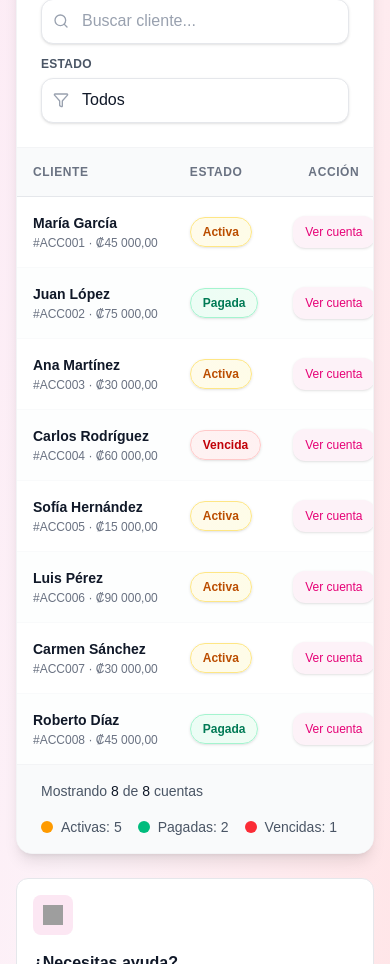
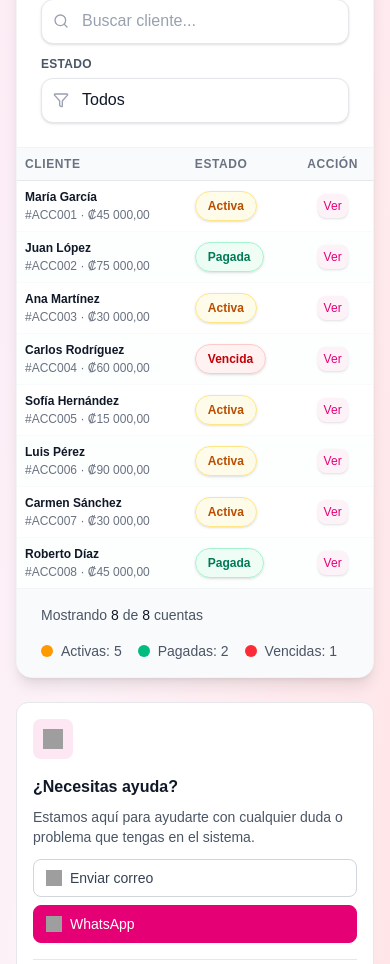
Before and after one commit to Lumen-Tec/Delci-zapatos, a Next.js app in the folder delci-zapatos-web/: page /dashboard in a window 390 px wide. Shown: the part 1342-2306 px from the top of the page. Built offline with nearby package versions, Linux system fonts and the light colour scheme; grey boxes are pictures that could not be loaded.

Commit message:
fix: scroll horizontal en el dashboard en pantallas pequeñas

```diff
--- a/delci-zapatos-web/app/components/dashboard/DashboardAccountsTable.tsx
+++ b/delci-zapatos-web/app/components/dashboard/DashboardAccountsTable.tsx
@@ -78,8 +78,8 @@ export const DashboardAccountsTable = ({ accounts, onViewAccount, className = ''
         </div>
 
         {/* Filters */}
-        <div className="mt-6 flex flex-col lg:flex-row gap-4">
-          <div className="flex-1 grid grid-cols-1 sm:grid-cols-3 gap-3">
+        <div className="mt-6 flex flex-col gap-4">
+          <div className="grid grid-cols-1 gap-3">
             {/* ID Cuenta */}
             <div>
               <label htmlFor="account-id" className="block text-xs font-semibold text-gray-600 mb-1.5 uppercase tracking-wide">
@@ -152,27 +152,27 @@ export const DashboardAccountsTable = ({ accounts, onViewAccount, className = ''
           <thead className="bg-gray-50 border-b border-gray-200">
             <tr>
               {/* ID - Hidden on mobile */}
-              <th className="hidden md:table-cell px-4 sm:px-6 py-4 text-left text-xs font-bold text-gray-500 uppercase tracking-wider whitespace-nowrap">
+              <th className="hidden md:table-cell px-2 sm:px-3 md:px-4 lg:px-6 py-2 sm:py-3 md:py-4 text-left text-xs font-bold text-gray-500 uppercase tracking-wider whitespace-nowrap">
                 ID
               </th>
               {/* Cliente - Always visible */}
-              <th className="px-4 sm:px-6 py-4 text-left text-xs font-bold text-gray-500 uppercase tracking-wider whitespace-nowrap">
+              <th className="px-2 sm:px-3 md:px-4 lg:px-6 py-2 sm:py-3 md:py-4 text-left text-xs font-bold text-gray-500 uppercase tracking-wider whitespace-nowrap">
                 Cliente
               </th>
               {/* Productos - Hidden on mobile */}
-              <th className="hidden lg:table-cell px-4 sm:px-6 py-4 text-left text-xs font-bold text-gray-500 uppercase tracking-wider whitespace-nowrap">
+              <th className="hidden lg:table-cell px-2 sm:px-3 md:px-4 lg:px-6 py-2 sm:py-3 md:py-4 text-left text-xs font-bold text-gray-500 uppercase tracking-wider whitespace-nowrap">
                 Productos
               </th>
               {/* Monto Total - Hidden on mobile */}
-              <th className="hidden md:table-cell px-4 sm:px-6 py-4 text-left text-xs font-bold text-gray-500 uppercase tracking-wider whitespace-nowrap">
+              <th className="hidden md:table-cell px-2 sm:px-3 md:px-4 lg:px-6 py-2 sm:py-3 md:py-4 text-left text-xs font-bold text-gray-500 uppercase tracking-wider whitespace-nowrap">
                 Monto Total
               </th>
               {/* Estado - Always visible */}
-              <th className="px-4 sm:px-6 py-4 text-left text-xs font-bold text-gray-500 uppercase tracking-wider whitespace-nowrap">
+              <th className="px-2 sm:px-3 md:px-4 lg:px-6 py-2 sm:py-3 md:py-4 text-left text-xs font-bold text-gray-500 uppercase tracking-wider whitespace-nowrap">
                 Estado
               </th>
               {/* Acción - Always visible */}
-              <th className="px-4 sm:px-6 py-4 text-center text-xs font-bold text-gray-500 uppercase tracking-wider whitespace-nowrap">
+              <th className="px-2 sm:px-3 md:px-4 lg:px-6 py-2 sm:py-3 md:py-4 text-center text-xs font-bold text-gray-500 uppercase tracking-wider whitespace-nowrap">
                 Acción
               </th>
             </tr>
@@ -184,15 +184,15 @@ export const DashboardAccountsTable = ({ accounts, onViewAccount, className = ''
                 className={`hover:bg-pink-50/30 transition-all duration-200 ${index % 2 === 0 ? 'bg-white' : 'bg-gray-50/30'}`}
               >
                 {/* ID - Hidden on mobile */}
-                <td className="hidden md:table-cell px-4 sm:px-6 py-4 whitespace-nowrap">
-                  <span className="inline-flex items-center px-2.5 py-1 rounded-lg bg-gray-100 text-sm font-mono font-medium text-gray-700">
+                <td className="hidden md:table-cell px-2 sm:px-3 md:px-4 lg:px-6 py-2 sm:py-3 md:py-4 whitespace-nowrap">
+                  <span className="inline-flex items-center px-1.5 sm:px-2 py-1 rounded-lg bg-gray-100 text-xs sm:text-sm font-mono font-medium text-gray-700">
                     #{account.id}
                   </span>
                 </td>
                 {/* Cliente - Always visible, shows more info on mobile */}
-                <td className="px-4 sm:px-6 py-4 whitespace-nowrap">
+                <td className="px-2 sm:px-3 md:px-4 lg:px-6 py-2 sm:py-3 md:py-4 whitespace-nowrap">
                   <div className="flex flex-col">
-                    <span className="text-sm font-semibold text-gray-900 truncate max-w-[200px]">{account.clientName}</span>
+                    <span className="text-xs sm:text-sm font-semibold text-gray-900 truncate max-w-[100px] sm:max-w-[150px] md:max-w-[200px]">{account.clientName}</span>
                     {/* Show ID and amount on mobile as subtitle */}
                     <span className="md:hidden text-xs text-gray-500 mt-0.5">
                       #{account.id} · {formatCurrency(account.totalAmount)}
@@ -200,29 +200,30 @@ export const DashboardAccountsTable = ({ accounts, onViewAccount, className = ''
                   </div>
                 </td>
                 {/* Productos - Hidden on mobile */}
-                <td className="hidden lg:table-cell px-4 sm:px-6 py-4 whitespace-nowrap">
-                  <span className="text-sm text-gray-700">
+                <td className="hidden lg:table-cell px-2 sm:px-3 md:px-4 lg:px-6 py-2 sm:py-3 md:py-4 whitespace-nowrap">
+                  <span className="text-xs sm:text-sm text-gray-700">
                     {account.totalProducts}
                   </span>
                 </td>
                 {/* Monto Total - Hidden on mobile */}
-                <td className="hidden md:table-cell px-4 sm:px-6 py-4 whitespace-nowrap">
-                  <span className="text-sm font-semibold text-gray-900">
+                <td className="hidden md:table-cell px-2 sm:px-3 md:px-4 lg:px-6 py-2 sm:py-3 md:py-4 whitespace-nowrap">
+                  <span className="text-xs sm:text-sm font-semibold text-gray-900">
                     {formatCurrency(account.totalAmount)}
                   </span>
                 </td>
                 {/* Estado - Always visible */}
-                <td className="px-4 sm:px-6 py-4 whitespace-nowrap">
+                <td className="px-2 sm:px-3 md:px-4 lg:px-6 py-2 sm:py-3 md:py-4 whitespace-nowrap">
                   {getStatusBadge(account.status)}
                 </td>
                 {/* Acción - Always visible */}
-                <td className="px-4 sm:px-6 py-4 whitespace-nowrap text-center">
+                <td className="px-2 sm:px-3 md:px-4 lg:px-6 py-2 sm:py-3 md:py-4 whitespace-nowrap text-center">
                   <button
                     onClick={() => onViewAccount?.(account.id)}
-                    className="inline-flex items-center justify-center px-3 py-2 rounded-xl text-pink-600 hover:text-white bg-pink-50 hover:bg-pink-500 transition-all duration-200 shadow-sm hover:shadow-md text-xs font-medium whitespace-nowrap"
+                    className="inline-flex items-center justify-center px-1.5 sm:px-2 py-1 sm:py-1.5 md:py-2 rounded-lg text-pink-600 hover:text-white bg-pink-50 hover:bg-pink-500 transition-all duration-200 shadow-sm hover:shadow-md text-xs font-medium whitespace-nowrap"
                     title="Ver cuenta"
                   >
-                    Ver cuenta
+                    <span className="hidden sm:inline">Ver cuenta</span>
+                    <span className="sm:hidden">Ver</span>
                   </button>
                 </td>
               </tr>
```
